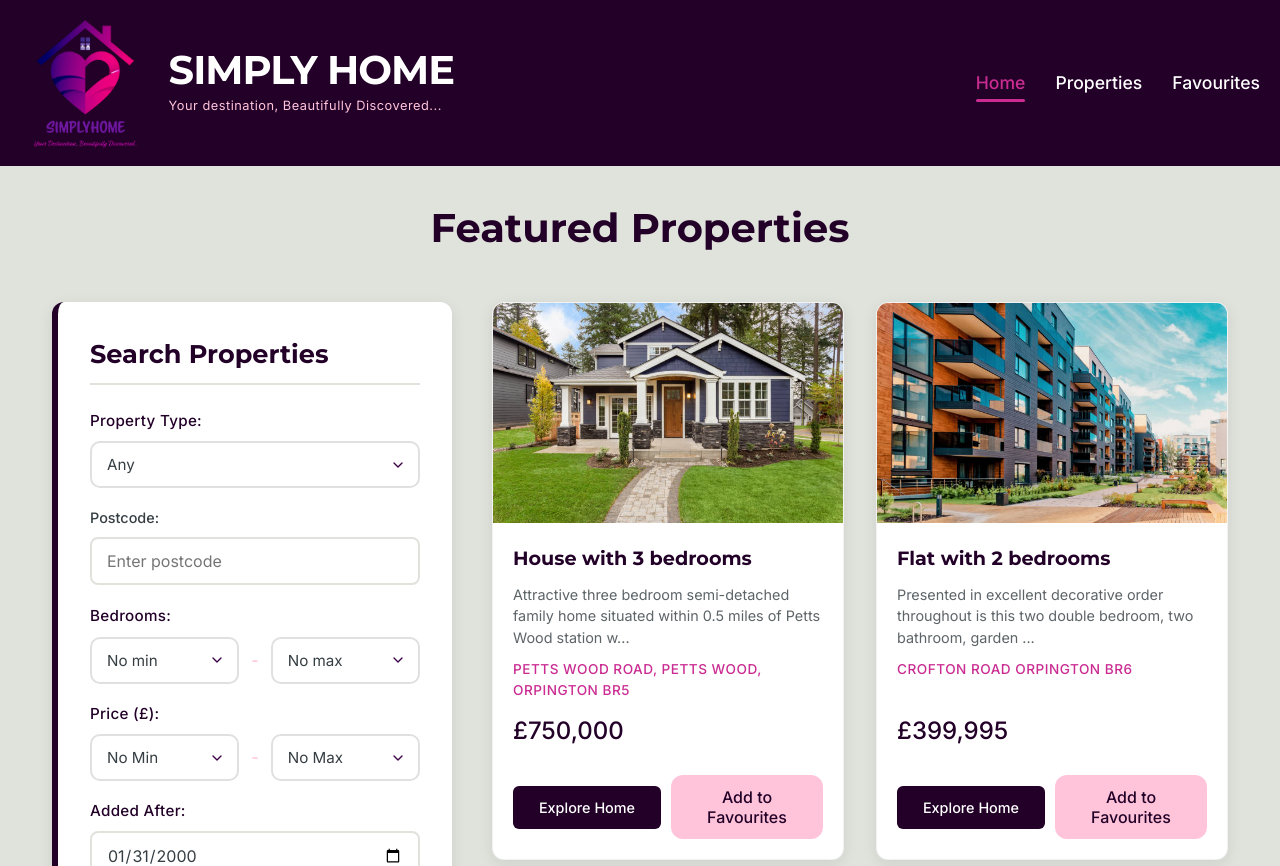
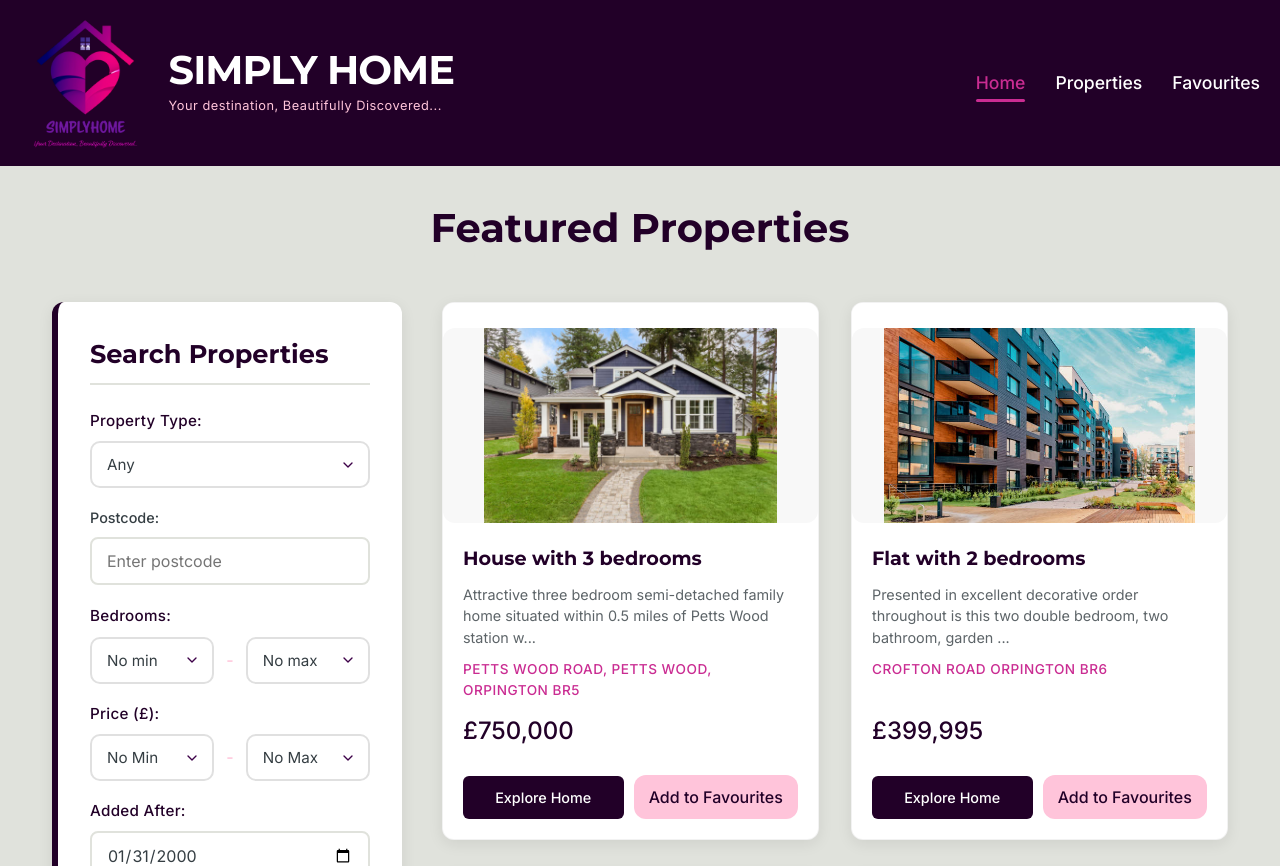
Before and after one commit to Rism583/MyACSDFinalCW-w2153589, a React app: page / in a window 1280 px wide. Shown: the top 866 px of the page. Built offline with nearby package versions, Linux system fonts and the light colour scheme; the HTML template or start-up script is replaced by a standard one.

Commit message:
link to favourites added

```diff
--- a/public/properties.json
+++ b/public/properties.json
@@ -34,7 +34,7 @@
             "bedrooms":2,
 			"price":399995,
 			"tenure":"Freehold",
-			"description":"Presented in excellent decorative order throughout is this two double bedroom, two bathroom, garden flat. <br>The modern fitted kitchen is open plan to the living room which boasts solid wooden floors and includes integrated appliances including a dishwasher & a washing machine. This large open plan benefits from bi folding doors onto a secluded private courtyard garden. Both bedrooms are double sized, and the family bathroom boasts a matching three piece suite a shower attachment over the bath. There is also a separate wet room. There are walnut doors throughout and wiring for Sky TV/aerial points in the living room/kitchen and both bedrooms.<br>This apartment being only five years old, is still under a 10 year building guarantee...",
+			"description":"Presented in excellent decorative order throughout is this two double bedroom, two bathroom, garden flat. The modern fitted kitchen is open plan to the living room which boasts solid wooden floors and includes integrated appliances including a dishwasher & a washing machine. This large open plan benefits from bi folding doors onto a secluded private courtyard garden. Both bedrooms are double sized, and the family bathroom boasts a matching three piece suite a shower attachment over the bath. There is also a separate wet room. There are walnut doors throughout and wiring for Sky TV/aerial points in the living room/kitchen and both bedrooms.This apartment being only five years old, is still under a 10 year building guarantee...",
 			"postcode":"BR6",
             "location":"Crofton Road Orpington BR6",
 			"picture":"images/prop2/main.jpg",
--- a/src/App.jsx
+++ b/src/App.jsx
@@ -69,7 +69,7 @@ function App() {
       <div className="App">
 
         {/* Header Section is outside the Router so it appears on all pages */}
-        <Header />
+        <Header favourites={favourites}/>
         <main>
           <Routes>
               //Route for the main property gallery
@@ -100,6 +100,19 @@ function App() {
                   />
                 }
               />
+              <Route
+                path="/favourites"
+                element={
+                  <PropertyGallery
+                    properties={properties}
+                    favourites={favourites}
+                    addToFavourites={addToFavourites}
+                    removeFromFavourites={removeFromFavourites}
+                    clearFavourites={clearFavourites}
+                    viewMode="favourites"
+                  />
+                }
+              />
 
               //Route for individual property pages
               <Route
--- a/src/Components/Header.jsx
+++ b/src/Components/Header.jsx
@@ -3,7 +3,7 @@ import { NavLink } from "react-router-dom";
 import './Styles/Header.css';
 
 
-const Header = () => {
+const Header = ({ favourites }) => {
     return (
 
         //main header container
@@ -33,6 +33,9 @@ const Header = () => {
                 <div className="nav-favourite-count" >
                     <NavLink to="/favourites" className={({ isActive }) => isActive ? 'nav-link active-link' : 'nav-link'}>
                         Favourites
+                        {favourites.length > 0 && (
+                            <span className="favourite-count-badge">{favourites.length}</span>
+                        )}
                     </NavLink>
                 </div>
 
--- a/src/Components/PropertyGallery.jsx
+++ b/src/Components/PropertyGallery.jsx
@@ -143,7 +143,7 @@ const PropertyGallery = ({ properties, favourites, addToFavourites, removeFromFa
 
                 <main className='main-content'>
                     {/* Favourites Section */}
-                    {showFavourites ? (
+                    {(showFavourites || viewMode === "favourites") ? (
                         <div className="favorites-container"
                         onDragOver={handleDragOver}
                         onDrop={handleDrop}>
--- a/src/Components/Styles/Header.css
+++ b/src/Components/Styles/Header.css
@@ -97,7 +97,29 @@
     background-color: var(--action-magenta);
     border-radius: 2px;
 }
+.nav-favourite-count {
+    position: relative;
+    display: inline-block;
+}
 
+.favourite-count-badge {
+    background-color: var(--action-magenta);
+    color: white;
+    font-size: 0.7rem;
+    padding: 2px 6px;
+    border-radius: 50%;
+    position: absolute;
+    top: -5px;
+    right: -10px;
+    font-weight: bold;
+    box-shadow: 0 2px 4px rgba(0,0,0,0.2);
+    animation: popIn 0.3s cubic-bezier(0.175, 0.885, 0.32, 1.275);
+}
+
+@keyframes popIn {
+    0% { transform: scale(0); }
+    100% { transform: scale(1); }
+}
 /* Responsive adjustment for small screens */
 @media (max-width: 768px) {
     .app-header {
--- a/src/Components/Styles/PropertyCard.css
+++ b/src/Components/Styles/PropertyCard.css
@@ -27,17 +27,26 @@
     height: 220px;
     overflow: hidden; /* Clips the zoomed image */
     position: relative;
+    padding-top: 25px;
+    background-color: #fff;
 }
 
 .property-img {
     width: 100%;
     height: 100%;
-    object-fit: cover;
+    object-fit: contain;
+    background-color: #f8f8f8;
     transition: transform 0.5s ease; /* Longer zoom for elegance */
+    image-rendering: -webkit-optimize-contrast; /* Sharp rendering */
+    margin: 0 auto;
+    display: block;
+    border-radius: 12px;
+    image-rendering: -webkit-optimize-contrast;
+
 }
 
 .property-card:hover .property-img {
-    transform: scale(1.1); /* Subtle zoom in on hover */
+    transform: scale(1.05); /* Subtle zoom in on hover */
 }
 
 /* 4. Details Section */
--- a/src/Components/Styles/PropertyGallery.css
+++ b/src/Components/Styles/PropertyGallery.css
@@ -25,7 +25,7 @@
 
 /* Sidebar behavior */
 .sidebar-container {
-    flex: 0 0 400px; /* Fixed width sidebar */
+    flex: 0 0 350px; /* Fixed width sidebar */
     position: sticky;
     top: 120px; /* Adjust based on your header height */
     display: flex;
--- a/src/Components/Styles/PropertyPage.css
+++ b/src/Components/Styles/PropertyPage.css
@@ -48,8 +48,10 @@
 .main-view {
     width: 100%;
     height: 100%;
-    object-fit: cover;
+    object-fit: contain;
+    background-color: #222;
     transition: transform 0.5s ease;
+    image-rendering: high-quality;
 }
 
 .main-view:hover {
@@ -69,7 +71,7 @@
     width: 120px;
     height: 80px;
     border-radius: 10px;
-    object-fit: cover;
+    object-fit: contain;
     cursor: pointer;
     opacity: 0.6;
     transition: all 0.3s ease;
@@ -194,6 +196,9 @@
     width: 100%;
     border-radius: 15px;
     transition: transform 0.4s ease;
+    object-fit: contain;
+    height: auto;
+    image-rendering: -webkit-optimize-contrast;
 }
 
 .floor-plan-img:hover {
```
